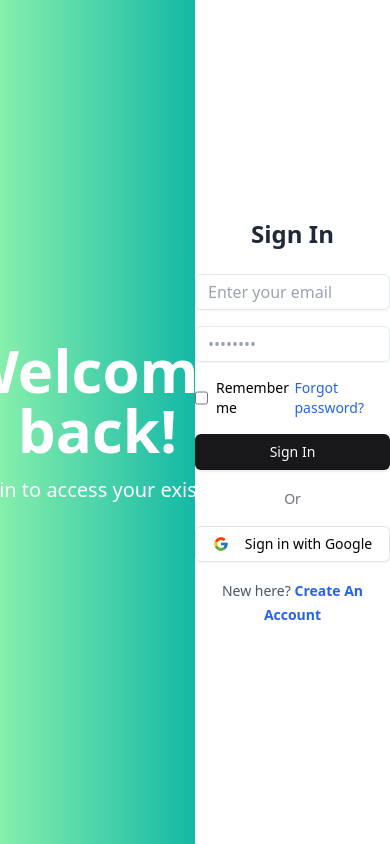
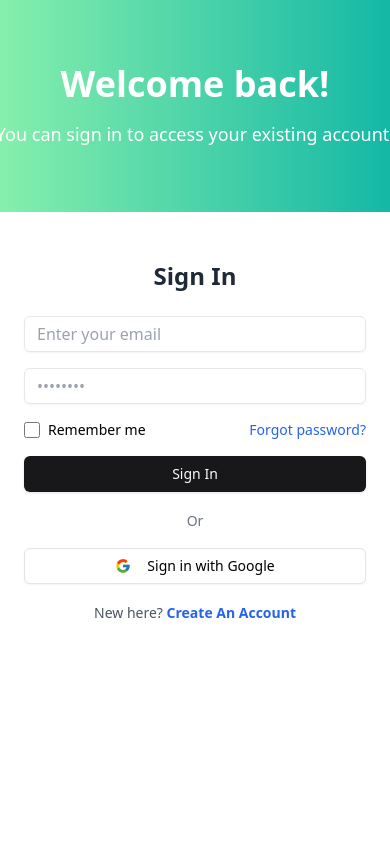
Before and after one commit to nguyenngocdue/deepbim-app-frontend, a React (Vite) app: page / in a window 390 px wide. Built offline with nearby package versions, Linux system fonts and the light colour scheme.

Commit message:
responsive

```diff
--- a/src/pages/Login.tsx
+++ b/src/pages/Login.tsx
@@ -3,20 +3,20 @@ import LoginForm from "../components/auth/LoginForm";
 
 const Login: React.FC = () => {
   return (
-    <div className="flex min-h-screen">
-      {/* Left Column - Modern Teal Green Gradient */}
-      <div className="w-1/2 flex items-center justify-center bg-gradient-to-r from-green-300 to-teal-500 text-white px-10">
+    <div className="flex flex-col md:flex-row min-h-screen">
+      {/* Left Column - Gradient Section */}
+      <div className="md:w-1/2 w-full flex items-center justify-center bg-gradient-to-r from-green-300 to-teal-500 text-white px-10 py-16 md:py-0">
         <div className="max-w-md text-center">
-          {/* Increased Font Sizes for Better Visibility */}
-          <h1 className="text-6xl font-extrabold mb-4">Welcome back!</h1>
-          <p className="text-xl font-medium whitespace-nowrap">
+          {/* Responsive Text */}
+          <h1 className="text-4xl md:text-6xl font-extrabold mb-4">Welcome back!</h1>
+          <p className="text-lg md:text-xl font-medium whitespace-nowrap">
             You can sign in to access your existing account.
           </p>
         </div>
       </div>
 
       {/* Right Column - Login Form */}
-      <div className="w-1/2 flex items-center justify-center bg-white">
+      <div className="md:w-1/2 w-full flex items-center justify-center bg-white px-6 py-12">
         <div className="w-full max-w-md">
           <LoginForm />
         </div>
```
